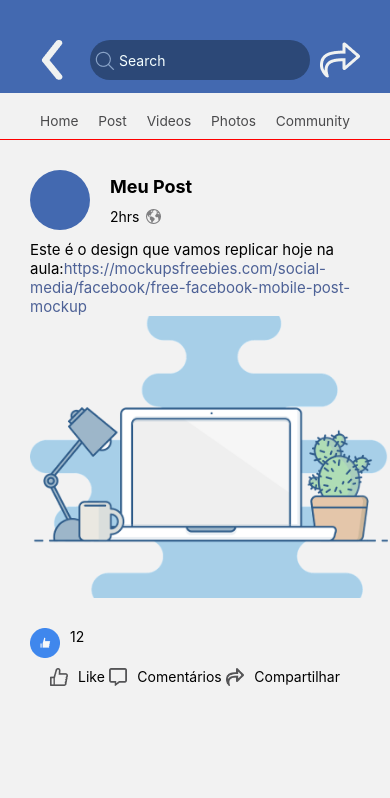
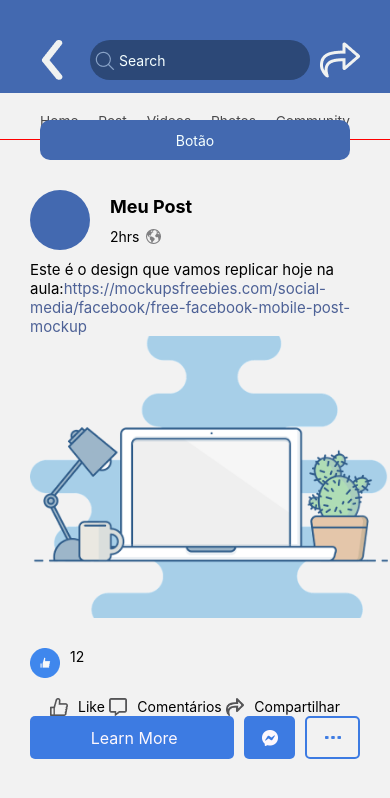
Before and after one commit to Mateus6544351/Batatinha, a React Native app: screen /Home in a window 390 px wide. Shown: the top 798 px of the page. Built offline with nearby package versions, Linux system fonts and the light colour scheme.

Commit message:
Finalizando tela Home

```diff
--- a/src/Pages/Home/index.tsx
+++ b/src/Pages/Home/index.tsx
@@ -1,5 +1,5 @@
 import React from "react";
-import { View, Text, Image, TextInput, TouchableOpacity} from "react-native";
+import {Text, View, Image, TextInput,TouchableOpacity, ScrollView } from 'react-native';
 import { StatusBar } from 'expo-status-bar';
 import {useNavigation} from '@react-navigation/native';
 import {NativeStackNavigationProp} from '@react-navigation/native-stack';
@@ -56,12 +56,14 @@
       <LinksImportantes />
       <StatusBar style="auto" />
       <View>
-      <Post />
-        {/*<View style={styles.conteudoFacebook}>
+        <View style={styles.conteudoFacebook}>
           <TouchableOpacity style={styles.meubotao} onPress={irParaTelaLogin}>
               <Text style={styles.meubotaoTexto}>Botão</Text>
           </TouchableOpacity>
-        </View>*/}
+        </View>
+        <ScrollView>
+          <Post />
+        </ScrollView>
       </View>
     </View>
     );
--- a/src/Pages/Home/styles.ts
+++ b/src/Pages/Home/styles.ts
@@ -67,7 +67,7 @@
         flex:1,
         // backgroundColor:"#F0F500",
         justifyContent:'flex-end',
-        paddingVertical:40,
+
     },
 
     meubotaoTexto:{
--- a/src/Pages/Post/index.tsx
+++ b/src/Pages/Post/index.tsx
@@ -1,5 +1,5 @@
 import React from 'react';
-import {View, Text , StyleSheet, Image} from 'react-native';
+import {View, Text , StyleSheet, Image , TouchableOpacity} from 'react-native';
 
 const Post = ()=>{
     return(
@@ -46,6 +46,20 @@
                 </View>
 
             </View>
+
+            <View style={styles.footerPost}>
+                <TouchableOpacity style={styles.btnLearMore}>
+                    <Text style={styles.btnLearMoreText}> Learn More</Text>
+                </TouchableOpacity>
+                <TouchableOpacity style={styles.btnMensagem}>
+                    <Image style={{width:16,height:16}} source={require('../../assets/btnmensagem.png')}/>
+                </TouchableOpacity>
+                <TouchableOpacity style={styles.btn3Pontos}>
+                    <Image style={{height:3,width:16}}  source={require('../../assets/3pontos.png')}/>
+                </TouchableOpacity>
+
+            </View>
+
         </View>
     );
 }
@@ -107,7 +121,7 @@
         flexDirection:'row',
         justifyContent:'space-between',
         marginHorizontal:20,
-        marginTop:10,
+        marginTop:20,
     },
     linksShareBloco:{
         flexDirection:'row',
@@ -117,5 +131,38 @@
         width:18,
         height:18,
     },
+    footerPost:{
+        height:43,
+        flexDirection:'row',
 
+    },
+    btnLearMore:{
+        flex:8,
+        backgroundColor:'#3D7BE2',
+        borderRadius:5,
+        justifyContent:'center',
+        alignItems:'center',
+    },
+    btnMensagem:{
+        flex:2,
+        marginLeft:10,
+        backgroundColor:'#3D7BE2',
+        borderRadius:5,
+        justifyContent:'center',
+        alignItems:'center',
+    },
+    btn3Pontos:{
+        flex: 2,
+        marginLeft:10,
+        borderWidth:2,
+        borderColor:'#3D7BE2',
+        borderRadius:5,
+        justifyContent:'center',
+        alignItems:'center',
+
+    },
+    btnLearMoreText:{
+        color:"#FDF7FD",
+        fontSize:16,
+    },
 });
```
Also changed, not shown: src/assets/3pontos.png (added), src/assets/btnmensagem.png (added).
